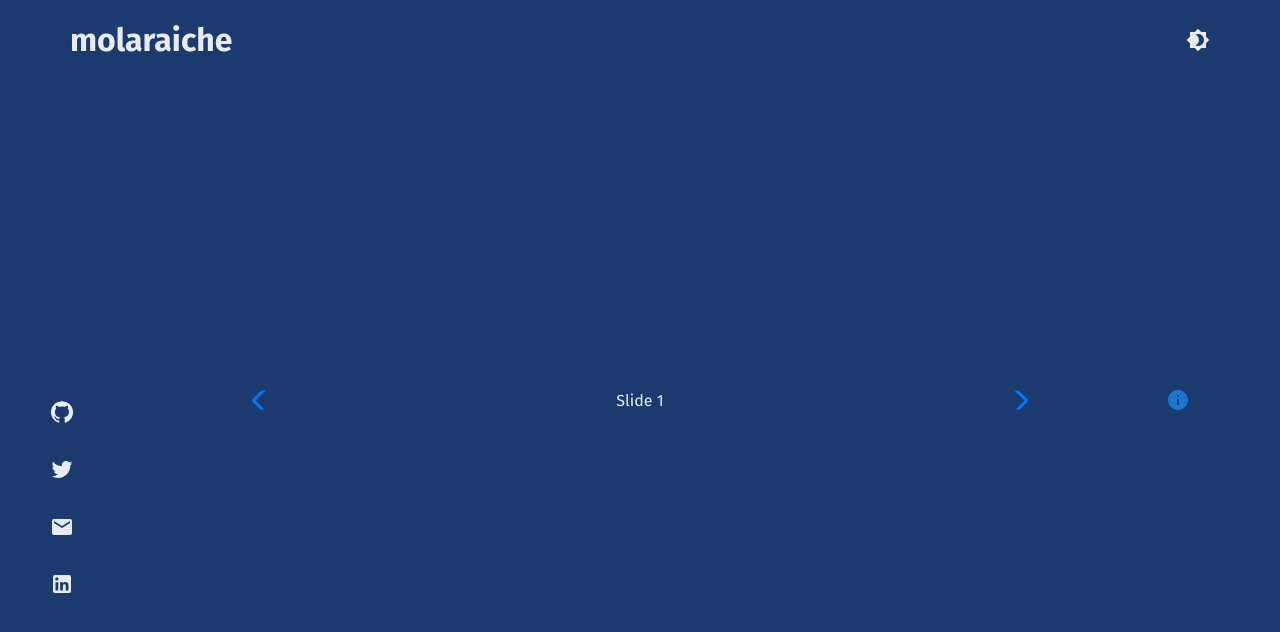
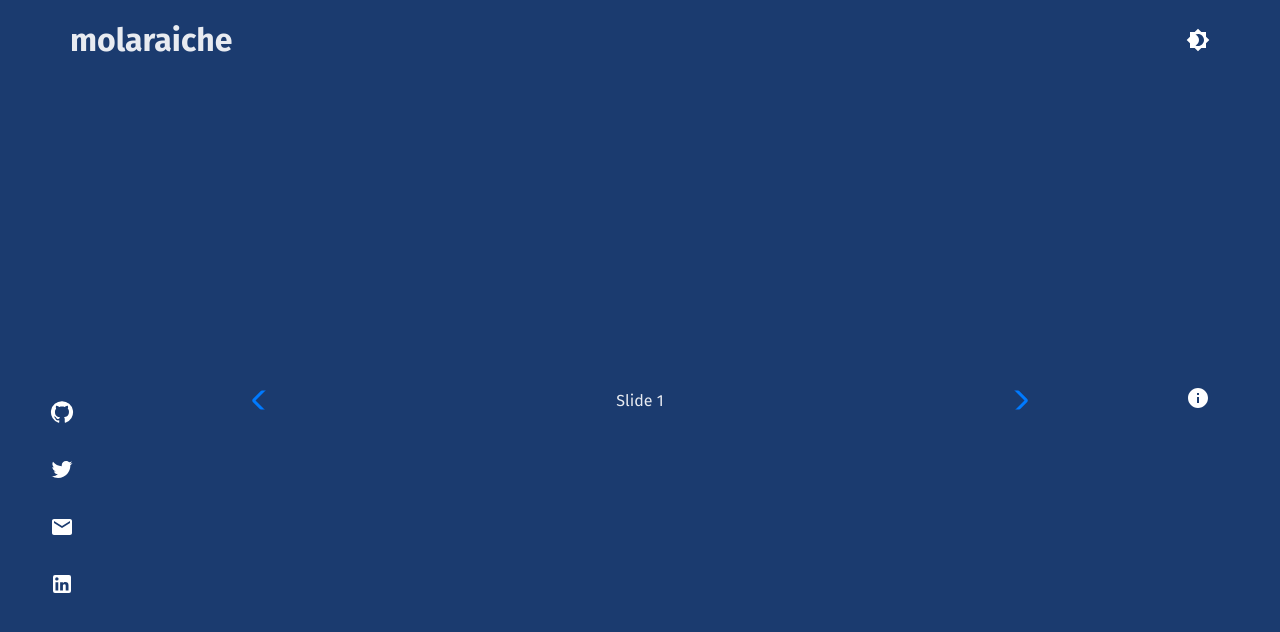
Before and after one commit to molaraiche/molaraiche-portfolio-official, a React (Create React App) app: page / in a window 1280 px wide. Shown: the top 632 px of the page. Built offline with nearby package versions, Linux system fonts and the light colour scheme.

Commit message:
set about

```diff
--- a/src/components/About.jsx
+++ b/src/components/About.jsx
@@ -1,10 +1,8 @@
 import { useState } from 'react';
 import Modal from '@mui/material/Modal';
 import Box from '@mui/material/Box';
-import Button from '@mui/material/Button';
 import Typography from '@mui/material/Typography';
 import InfoIcon from '@mui/icons-material/Info';
-
 const style = {
   position: 'absolute',
   top: '50%',
@@ -27,9 +25,7 @@ const About = () => {
   const handleClose = () => setOpen(false);
   return (
     <div>
-      <Button onClick={handleOpen}>
-        <InfoIcon />
-      </Button>
+      <InfoIcon onClick={handleOpen} />
       <Modal
         open={open}
         onClose={handleClose}
--- a/src/components/Social.jsx
+++ b/src/components/Social.jsx
@@ -9,16 +9,16 @@ const Social = () => {
   return (
     <div>
       <div className={classes.iconsHolder}>
-        <a href='.' className={classes.icon}>
+        <a href='.' className='icon'>
           <GitHubIcon />
         </a>
-        <a href='.' className={classes.icon}>
+        <a href='.' className='icon'>
           <TwitterIcon />
         </a>
-        <a href='.' className={classes.icon}>
+        <a href='.' className='icon'>
           <MailIcon />
         </a>
-        <a href='.' className={classes.icon}>
+        <a href='.' className='icon'>
           <LinkedInIcon />
         </a>
       </div>
--- a/src/reset.css
+++ b/src/reset.css
@@ -64,3 +64,12 @@ input[type='number'] {
 #light a {
   color: #1b3b6f;
 }
+
+svg {
+  color: #fff;
+  font-weight: 700;
+}
+.icon:hover {
+  transform: scale(2.2);
+  transition: 1s;
+}
```
